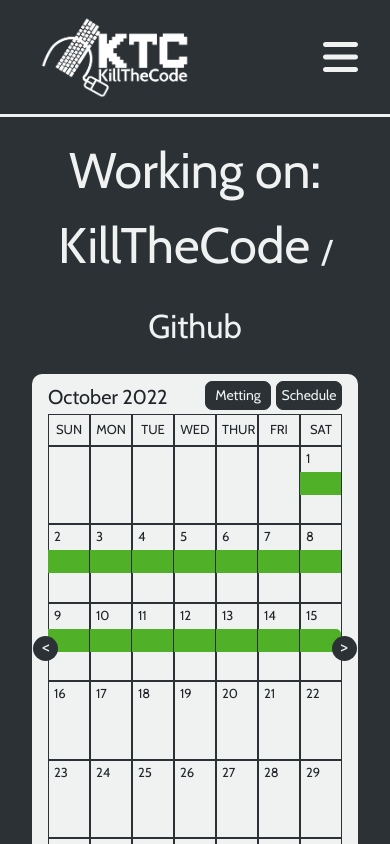
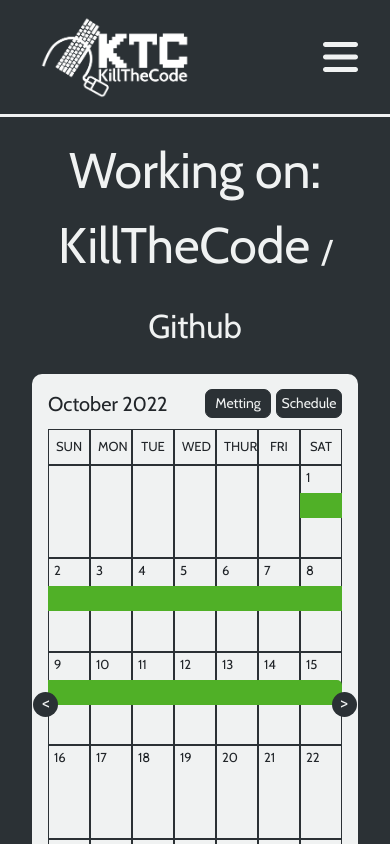
Before and after one commit to Jonghan-park/KillTheCode, a React (Create React App) app in the folder frontend/: page / in a window 390 px wide. Shown: the top 844 px of the page. Built offline with nearby package versions, Linux system fonts and the light colour scheme.

Commit message:
Update style - working, calendar

```diff
--- a/frontend/src/components/Calendar/Calendar.css
+++ b/frontend/src/components/Calendar/Calendar.css
@@ -4,17 +4,17 @@
   position: relative;
 }
 .calendarHeader{
-  height: 35px;
+  height: 55px;
 }
 .month{
   float: left;
-  margin: 8px 0 0 5%;
+  margin: 13px 0 0 5%;
   font-size: 25px;
 }
 .calendarButton{
   width: 80px;
   float: right;
-  margin: 10px 5% 0 0;
+  margin: 17px 5% 0 0;
   padding: 3px 0;
   background-color: #2B3135;
   border: 1px solid #2B3135;
@@ -33,11 +33,11 @@
   display: flex;
   flex-wrap: wrap;
   margin: 5px auto;
-  padding-bottom: 15px;
+  padding-bottom: 25px;
 }
 .calendarCell{
   width: calc(100% / 7);
-  padding: 2px 0 55px 5px;
+  padding: 2px 0 70px 5px;
   display: flex;
   flex-direction: column;
   border: 0.5px solid #2B3135;
@@ -45,15 +45,15 @@
   box-sizing: border-box;
 }
 .weeks{
-  padding: 5px;
+  padding: 7px;
   text-align: center;
 }
 .schedule{
-  width: 102%;
-  height: 23px;
+  width: calc(100% + 1.5px);
+  height: 25px;
   position: absolute;
-  top: 25px;
-  left: -1.3%;
+  top: 27px;
+  left: -0.7px;
   white-space: nowrap;
 }
 .schedule span{
@@ -66,19 +66,19 @@
   border-radius: 0 5px 5px 0;
 }
 .issue {
-  line-height: 23px;
-  z-index: 100;
+  line-height: 25px;
+  z-index: 2;
 }
 .meeting{
   width: 100%;
-  height: 23px;
+  height: 25px;
   background-color: #FFFD24;
   position: absolute;
-  top: 52px;
+  top: 60px;
   left: 0;
   border-radius: 5px;
   text-align: center;
-  line-height: 23px;
+  line-height: 25px;
 }
 .calendarCtrl{
   width: 30px;
@@ -105,10 +105,7 @@
   right: 3px;
 }
 
-@media screen and (max-width: 586px){
-  .schedule{
-    width: 102.3%;
-  }
+@media screen and (max-width: 600px){
   .calendarCtrl{
     width: 25px;
     height: 25px;
@@ -128,22 +125,19 @@
   .calendarCell{
     font-size: 13px;
   }
-  .schedule{
-    width: 102.5%;
-  }
 }
 
 @media screen and (max-width: 460px){
+  .calendarHeader{
+    height: 50px;
+  }
   .month{
+    margin-top: 15px;
     font-size: 20px;
   }
   .calendarButton{
     width: 66px;
-    margin-top: 7px;
+    margin-top: 15px;
     font-size: 14px;
   }
-  .schedule{
-    width: 102.6%;
-    left: -1.5%;
-  }
 }
--- a/frontend/src/components/Working/Working.css
+++ b/frontend/src/components/Working/Working.css
@@ -1,6 +1,5 @@
 .workingContainer{
-  margin-left: 8%;
-  margin-right: 8%;
+  margin: 0 8% 30px;
 }
 .workingTitle{
   text-align: center;
```
